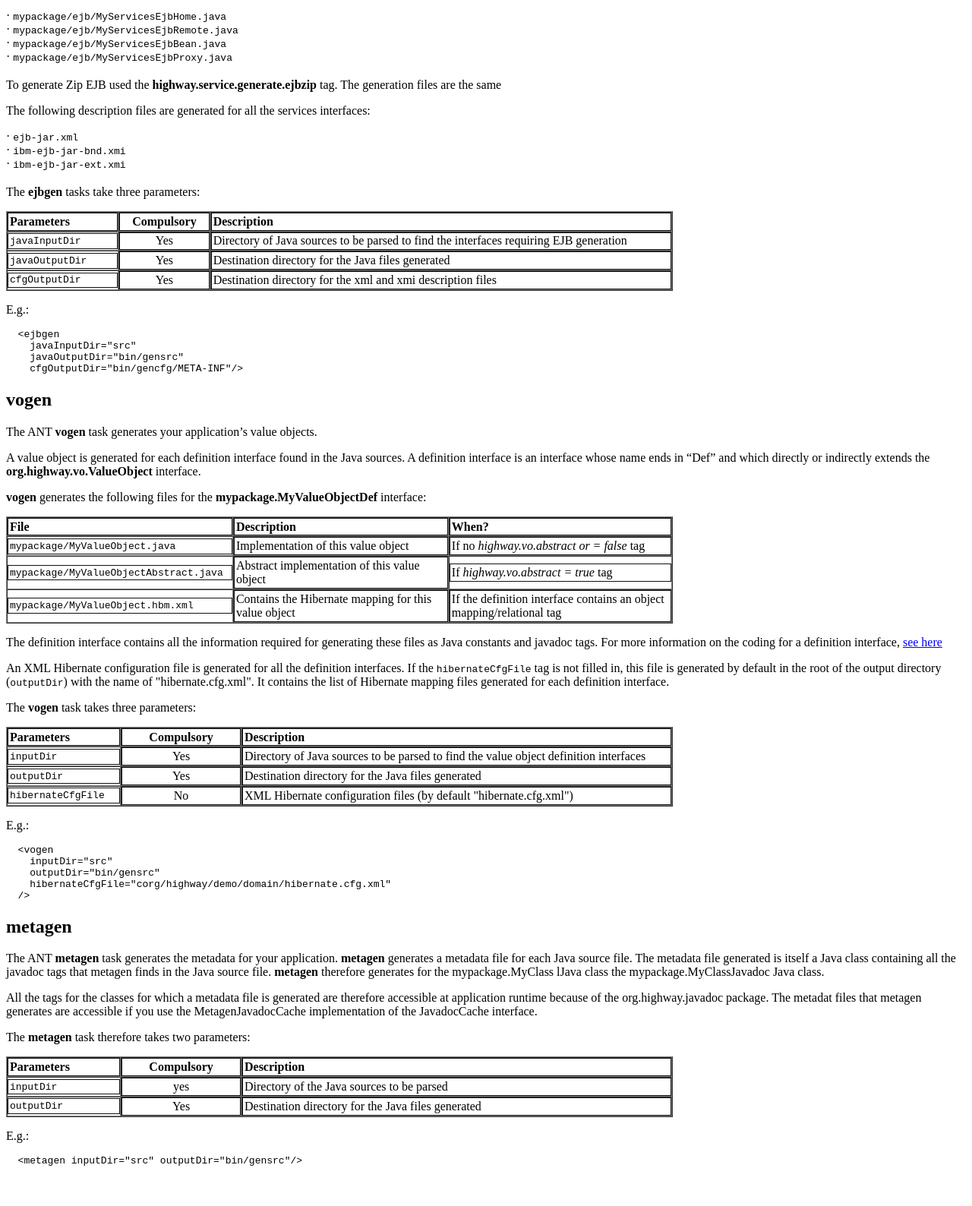
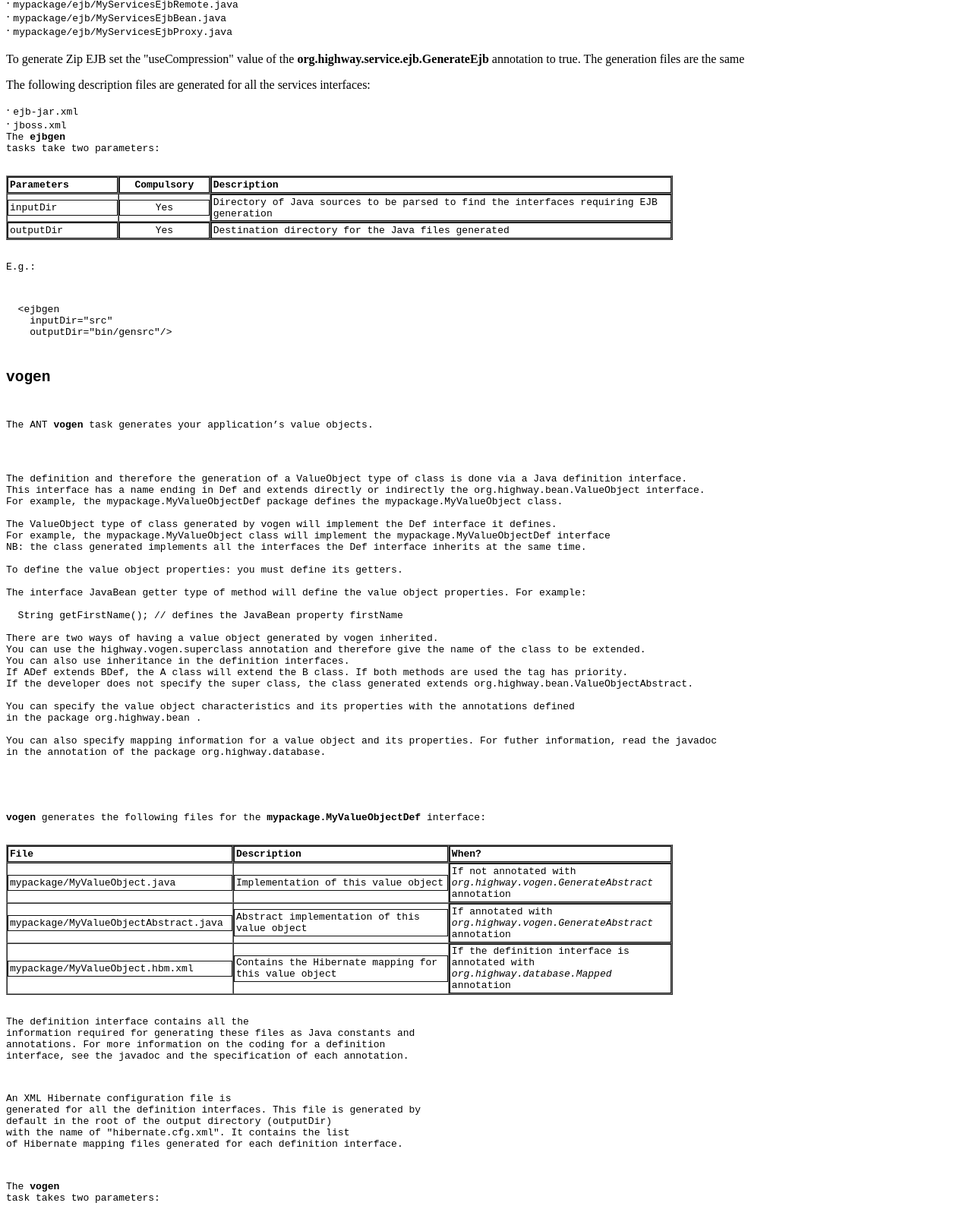
Before and after one commit to BackupTheBerlios/highway-svn, a plain HTML site: page highway/trunk/tools/doc/tools.html in a window 1280 px wide. Shown: the part 495-2083 px from the top of the page at 76% size. Before the commit the page ends 2050 px from the top, so only its background shows below. Drawn offline with Linux system fonts and the light colour scheme.

Commit message:
news html doc : tool.html in tool project (mixed of old tool.html and vo-def.html) delete old doc file in core and tool projects

```diff
--- a/highway/trunk/tools/doc/tools.html
+++ b/highway/trunk/tools/doc/tools.html
@@ -65,8 +65,8 @@
 	</STYLE>
 </HEAD>
 <BODY LANG="en-US" TEXT="#000000" LINK="#0000ff" VLINK="#0000ff" DIR="LTR">
-<H1><STRONG><SPAN LANG="en-GB">Socle Build Tools</SPAN></STRONG></H1>
-<P><STRONG><SPAN LANG="en-GB">socle-j2ee-tools-x.y.z.jar</SPAN>
+<H1><STRONG><SPAN LANG="en-GB">Highway Build Tools</SPAN></STRONG></H1>
+<P><STRONG><SPAN LANG="en-GB">highway-tools-x.y.z.jar</SPAN>
 <SPAN LANG="en-GB">contains three distinct tools. These tools are ANT
 code generation tasks.</SPAN></STRONG></P>
 <P><SPAN LANG="en-GB">1.&nbsp;&nbsp;&nbsp;&nbsp;&nbsp; </SPAN><STRONG><SPAN LANG="en-GB">ejbgen
@@ -74,16 +74,13 @@ code generation tasks.</SPAN></STRONG></P>
 the EJB descriptors required for accessing the services</SPAN></P>
 <P><SPAN LANG="en-GB">2.&nbsp;&nbsp;&nbsp;&nbsp;&nbsp; </SPAN><STRONG><SPAN LANG="en-GB">vogen</SPAN></STRONG>
 <SPAN LANG="en-GB">generates the value objects</SPAN></P>
-<P><SPAN LANG="en-GB">3.&nbsp;&nbsp;&nbsp;&nbsp;&nbsp; </SPAN><STRONG><SPAN LANG="en-GB">metagen</SPAN></STRONG>
-<SPAN LANG="en-GB">generates the classes that contain all the javadoc
-tags for the java sources</SPAN></P>
 <H2 LANG="en-GB">Installation</H2>
-<P><STRONG><SPAN LANG="en-GB">socle-j2ee-tools-x.y.z.jar</SPAN></STRONG>
+<P><STRONG><SPAN LANG="en-GB">highwway-tools-x.y.z.jar</SPAN></STRONG>
 <SPAN LANG="en-GB">had no dependencies; it contains all the
 frameworks it needs. This JAR operates with <B>ANT version 1.6.2</B>
-and <B>jdk 1.4.</B> It must be located in the ANT classpath. If you
+and <B>jdk 1.5.</B> It must be located in the ANT classpath. If you
 use ANT for the commands, you only have to put it in the <B>ant/lib</B>
-directory. If you use ANT in Eclipse or WSAD, you must modify the
+directory. If you use ANT in Eclipse, you must modify the
 preferences and add this JAR to the ANT Home Entries. The JAR
 contains an <B>anttasks.properties</B> file defining the tasks in the
 <B>org.highway</B> package. To define the tasks simply, all
@@ -93,7 +90,7 @@ ejbgen</H2>
 <P><SPAN LANG="en-GB">The ANT <STRONG>ejbgen</STRONG> file generates
 the classes and the EJB descriptors.</SPAN></P>
 <P LANG="en-GB">An EJB is generated for each Java interface
-containing the <B>highway.service.generate.ejb</B> tag and directly or
+containing the <B>org.highway.service.ejb.GenerateEjb</B> annotation and directly or
 indirectly extending the org.highway.service.Service Java
 interface.</P>
 <P LANG="en-GB">The generation of an EJB for the <B>mypackage.MyServices
@@ -103,15 +100,14 @@ interface.</P>
 <SPAN LANG="en-GB"><FONT FACE="Symbol">&middot; </FONT>mypackage/ejb/MyServicesEjbBean.java</SPAN>
 <SPAN LANG="en-GB"><FONT FACE="Symbol">&middot; </FONT>mypackage/ejb/MyServicesEjbProxy.java</SPAN></PRE><P LANG="en-GB">
 
-<P LANG="en-GB">To generate Zip EJB used the <B>highway.service.generate.ejbzip</B> tag. The generation files are the same</p>
+<P LANG="en-GB">To generate Zip EJB set the "useCompression" value of the <B>org.highway.service.ejb.GenerateEjb</B> annotation to true. The generation files are the same</p>
 <p	LANG="en-GB">
 	The following description files are generated for all the services
 interfaces:</P>
 <PRE STYLE="margin-bottom: 0.5cm"><SPAN LANG="en-GB"><FONT FACE="Symbol">&middot; </FONT>ejb-jar.xml</SPAN>
-<SPAN LANG="en-GB"><FONT FACE="Symbol">&middot; </FONT>ibm-ejb-jar-bnd.xmi</SPAN>
-<SPAN LANG="en-GB"><FONT FACE="Symbol">&middot; </FONT>ibm-ejb-jar-ext.xmi</SPAN></PRE><P>
+<SPAN LANG="en-GB"><FONT FACE="Symbol">&middot; </FONT>jboss.xml</SPAN>
 <A NAME="AutoNumber1"></A><SPAN LANG="en-GB">The <STRONG>ejbgen</STRONG>
-tasks take three parameters:</SPAN></P>
+tasks take two parameters:</SPAN></P>
 <TABLE WIDTH=878 BORDER=1 CELLPADDING=0 CELLSPACING=0>
 	<COL WIDTH=144>
 	<COL WIDTH=118>
@@ -132,7 +128,7 @@ tasks take three parameters:</SPAN></P>
 	</TR>
 	<TR>
 		<TD WIDTH=144>
-			<PRE LANG="en-GB" STYLE="border: 1.00pt solid #111111; padding: 0.05cm">javaInputDir</PRE>
+			<PRE LANG="en-GB" STYLE="border: 1.00pt solid #111111; padding: 0.05cm">inputDir</PRE>
 		</TD>
 		<TD WIDTH=118>
 			<P LANG="en-GB" ALIGN=CENTER STYLE="border: 1.00pt solid #111111; padding: 0.05cm">
@@ -146,7 +142,7 @@ tasks take three parameters:</SPAN></P>
 	</TR>
 	<TR>
 		<TD WIDTH=144>
-			<PRE LANG="en-GB" STYLE="border: 1.00pt solid #111111; padding: 0.05cm">javaOutputDir</PRE>
+			<PRE LANG="en-GB" STYLE="border: 1.00pt solid #111111; padding: 0.05cm">outputDir</PRE>
 		</TD>
 		<TD WIDTH=118>
 			<P LANG="en-GB" ALIGN=CENTER STYLE="border: 1.00pt solid #111111; padding: 0.05cm">
@@ -157,36 +153,43 @@ tasks take three parameters:</SPAN></P>
 			Destination directory for the Java files generated</P>
 		</TD>
 	</TR>
-	<TR>
-		<TD WIDTH=144>
-			<PRE LANG="en-GB" STYLE="border: 1.00pt solid #111111; padding: 0.05cm">cfgOutputDir</PRE>
-		</TD>
-		<TD WIDTH=118>
-			<P LANG="en-GB" ALIGN=CENTER STYLE="border: 1.00pt solid #111111; padding: 0.05cm">
-			Yes</P>
-		</TD>
-		<TD WIDTH=602>
-			<P LANG="en-GB" STYLE="border: 1.00pt solid #111111; padding: 0.05cm">
-			Destination directory for the xml and xmi description files</P>
-		</TD>
-	</TR>
 </TABLE>
 <P LANG="en-GB">E.g.:</P>
 <PRE STYLE="margin-bottom: 0.5cm">&nbsp; <SPAN LANG="en-GB">&lt;ejbgen</SPAN>
-&nbsp;&nbsp;&nbsp; <SPAN LANG="en-GB">javaInputDir=&quot;src&quot;</SPAN>
-&nbsp;&nbsp;&nbsp; <SPAN LANG="en-GB">javaOutputDir=&quot;bin/gensrc&quot;</SPAN>
-&nbsp;&nbsp;&nbsp; <SPAN LANG="en-GB">cfgOutputDir=&quot;bin/gencfg/META-INF&quot;/&gt;</SPAN></PRE><H2 LANG="en-GB">
+&nbsp;&nbsp;&nbsp; <SPAN LANG="en-GB">inputDir=&quot;src&quot;</SPAN>
+&nbsp;&nbsp;&nbsp; <SPAN LANG="en-GB">outputDir=&quot;bin/gensrc&quot;/&gt;</SPAN></PRE><H2 LANG="en-GB">
 vogen</H2>
-<P LANG="en-GB">The ANT <B>vogen</B> task generates your
-application&rsquo;s value objects.</P>
-<P LANG="en-GB">A value object is generated for each definition
-interface found in the Java sources. A definition interface is an
-interface whose name ends in &ldquo;Def&rdquo; and which directly or
-indirectly extends the <B>org.highway.vo.ValueObject</B>
-interface.</P>
-<P><B><SPAN LANG="en-GB">vogen</SPAN></B> <SPAN LANG="en-GB">generates
-the following files for the <B>mypackage.MyValueObjectDef</B>
-interface:</SPAN></P>
+<P LANG="en-GB">The ANT <B>vogen</B> task generates your application&rsquo;s value objects.</P>
+<P LANG="en-GB"><SPAN LANG="en-GB">
+The definition and therefore the generation of a ValueObject type of class is done via a Java definition interface.
+This interface has a name ending in Def and extends directly or indirectly the org.highway.bean.ValueObject interface.
+For example, the mypackage.MyValueObjectDef package defines the mypackage.MyValueObject class.
+
+The ValueObject type of class generated by vogen will implement the Def interface it defines.
+For example, the mypackage.MyValueObject class will implement the mypackage.MyValueObjectDef interface
+NB: the class generated implements all the interfaces the Def interface inherits at the same time.
+
+To define the value object properties: you must define its getters.
+
+The interface JavaBean getter type of method will define the value object properties. For example:
+
+  String getFirstName(); // defines the JavaBean property firstName
+
+There are two ways of having a value object generated by vogen inherited.
+You can use the highway.vogen.superclass annotation and therefore give the name of the class to be extended.
+You can also use inheritance in the definition interfaces.
+If ADef extends BDef, the A class will extend the B class. If both methods are used the tag has priority.
+If the developer does not specify the super class, the class generated extends org.highway.bean.ValueObjectAbstract.
+
+You can specify the value object characteristics and its properties with the annotations defined
+in the package org.highway.bean .
+
+You can also specify mapping information for a value object and its properties. For futher information, read the javadoc
+in the annotation of the package org.highway.database.
+
+</SPAN>
+</P>
+<P><B><SPAN LANG="en-GB">vogen</SPAN></B> <SPAN LANG="en-GB">generates the following files for the <B>mypackage.MyValueObjectDef</B> interface:</SPAN></P>
 <TABLE WIDTH=878 BORDER=1 CELLPADDING=0 CELLSPACING=0>
 	<COL WIDTH=294>
 	<COL WIDTH=280>
@@ -215,7 +218,7 @@ interface:</SPAN></P>
 		</TD>
 		<TD WIDTH=290>
 			<P LANG="en-GB" STYLE="border: 1.00pt solid #111111; padding: 0.05cm">
-			If no <I>highway.vo.abstract or = false</I> tag</P>
+			If not annotated with <I>org.highway.vogen.GenerateAbstract </I> annotation</P>
 		</TD>
 	</TR>
 	<TR>
@@ -228,7 +231,7 @@ interface:</SPAN></P>
 		</TD>
 		<TD WIDTH=290>
 			<P LANG="en-GB" STYLE="border: 1.00pt solid #111111; padding: 0.05cm">
-			If <I>highway.vo.abstract = true </I>tag</P>
+			If annotated with <I>org.highway.vogen.GenerateAbstract </I> annotation</P>
 		</TD>
 	</TR>
 	<TR>
@@ -241,23 +244,21 @@ interface:</SPAN></P>
 		</TD>
 		<TD WIDTH=290>
 			<P LANG="en-GB" STYLE="border: 1.00pt solid #111111; padding: 0.05cm">
-			If the definition interface contains an object mapping/relational
-			tag</P>
+			If the definition interface is annotated with <I>org.highway.database.Mapped</I> annotation</P>
 		</TD>
 	</TR>
 </TABLE>
 <P><SPAN LANG="en-GB">The definition interface contains all the
 information required for generating these files as Java constants and
-javadoc tags. For more information on the coding for a definition
-interface, <A HREF="vo-def.html">see here</A></SPAN></P>
+annotations. For more information on the coding for a definition
+interface, see the javadoc and the specification of each annotation.</SPAN></P>
 <P><SPAN LANG="en-GB">An XML Hibernate configuration file is
-generated for all the definition interfaces. If the <FONT SIZE=2><FONT FACE="Courier New">hibernateCfgFile</FONT></FONT></SPAN>
-<SPAN LANG="en-GB">tag is not filled in, this file is generated by
+generated for all the definition interfaces. This file is generated by
 default in the root of the output directory (<FONT SIZE=2><FONT FACE="Courier New">outputDir</FONT></FONT>)
 with the name of &quot;hibernate.cfg.xml&quot;. It contains the list
 of Hibernate mapping files generated for each definition interface.</SPAN></P>
 <P><A NAME="AutoNumber11"></A><SPAN LANG="en-GB">The <B>vo<STRONG>gen</STRONG></B>
-task takes three parameters:</SPAN></P>
+task takes two parameters:</SPAN></P>
 <TABLE WIDTH=878 BORDER=1 CELLPADDING=0 CELLSPACING=0>
 	<COL WIDTH=147>
 	<COL WIDTH=156>
@@ -303,87 +304,11 @@ task takes three parameters:</SPAN></P>
 			Destination directory for the Java files generated</P>
 		</TD>
 	</TR>
-	<TR>
-		<TD WIDTH=147>
-			<PRE LANG="en-GB" STYLE="border: 1.00pt solid #111111; padding: 0.05cm">hibernateCfgFile</PRE>
-		</TD>
-		<TD WIDTH=156>
-			<P LANG="en-GB" ALIGN=CENTER STYLE="border: 1.00pt solid #111111; padding: 0.05cm">
-			No</P>
-		</TD>
-		<TD WIDTH=561>
-			<P LANG="en-GB" STYLE="border: 1.00pt solid #111111; padding: 0.05cm">
-			XML Hibernate configuration files (by default &quot;hibernate.cfg.xml&quot;)</P>
-		</TD>
-	</TR>
 </TABLE>
 <P LANG="en-GB">E.g.:</P>
 <PRE STYLE="margin-bottom: 0.5cm">&nbsp; <SPAN LANG="en-GB">&lt;vogen</SPAN>
 &nbsp;&nbsp;&nbsp; <SPAN LANG="en-GB">inputDir=&quot;src&quot;</SPAN>
 &nbsp;&nbsp;&nbsp; <SPAN LANG="en-GB">outputDir=&quot;bin/gensrc&quot;</SPAN>
-&nbsp;&nbsp;&nbsp; <SPAN LANG="en-GB">hibernateCfgFile=&quot;corg/highway/demo/domain/hibernate.cfg.xml&quot;</SPAN>
-&nbsp; <SPAN LANG="en-GB">/&gt;</SPAN></PRE><H2 LANG="en-GB">
-metagen</H2>
-<P LANG="en-GB">The ANT <B>metagen</B> task generates the metadata
-for your application. <B>metagen</B> generates a metadata file for
-each Java source file. The metadata file generated is itself a Java
-class containing all the javadoc tags that metagen finds in the Java
-source file. <B>metagen</B> therefore generates for the
-mypackage.MyClass lJava class the mypackage.MyClassJavadoc Java
-class.</P>
-<P LANG="en-GB">All the tags for the classes for which a metadata
-file is generated are therefore accessible at application runtime
-because of the org.highway.javadoc package. The metadat files
-that metagen generates are accessible if you use the
-MetagenJavadocCache implementation of the JavadocCache interface.</P>
-<P><A NAME="AutoNumber111"></A><SPAN LANG="en-GB">The <B>meta<STRONG>gen</STRONG></B>
-task therefore takes two parameters:</SPAN></P>
-<TABLE WIDTH=878 BORDER=1 CELLPADDING=0 CELLSPACING=0>
-	<COL WIDTH=147>
-	<COL WIDTH=156>
-	<COL WIDTH=561>
-	<TR>
-		<TD WIDTH=147>
-			<P LANG="en-GB" STYLE="border: 1.00pt solid #111111; padding: 0.05cm">
-			<B>Parameters</B></P>
-		</TD>
-		<TD WIDTH=156>
-			<P LANG="en-GB" ALIGN=CENTER STYLE="border: 1.00pt solid #111111; padding: 0.05cm">
-			<B>Compulsory</B></P>
-		</TD>
-		<TD WIDTH=561>
-			<P LANG="en-GB" STYLE="border: 1.00pt solid #111111; padding: 0.05cm">
-			<B>Description</B></P>
-		</TD>
-	</TR>
-	<TR>
-		<TD WIDTH=147>
-			<PRE LANG="en-GB" STYLE="border: 1.00pt solid #111111; padding: 0.05cm">inputDir</PRE>
-		</TD>
-		<TD WIDTH=156>
-			<P LANG="en-GB" ALIGN=CENTER STYLE="border: 1.00pt solid #111111; padding: 0.05cm">
-			yes</P>
-		</TD>
-		<TD WIDTH=561>
-			<P LANG="en-GB" STYLE="border: 1.00pt solid #111111; padding: 0.05cm">
-			Directory of the Java sources to be parsed</P>
-		</TD>
-	</TR>
-	<TR>
-		<TD WIDTH=147>
-			<PRE LANG="en-GB" STYLE="border: 1.00pt solid #111111; padding: 0.05cm">outputDir</PRE>
-		</TD>
-		<TD WIDTH=156>
-			<P LANG="en-GB" ALIGN=CENTER STYLE="border: 1.00pt solid #111111; padding: 0.05cm">
-			Yes</P>
-		</TD>
-		<TD WIDTH=561>
-			<P LANG="en-GB" STYLE="border: 1.00pt solid #111111; padding: 0.05cm">
-			Destination directory for the Java files generated</P>
-		</TD>
-	</TR>
-</TABLE>
-<P LANG="en-GB">E.g.:</P>
-<PRE STYLE="margin-top: 0.2cm; margin-bottom: 0.5cm">&nbsp; <SPAN LANG="en-GB">&lt;metagen inputDir=&quot;src&quot; outputDir=&quot;bin/gensrc&quot;/&gt;</SPAN></PRE>
+&nbsp; <SPAN LANG="en-GB">/&gt;</SPAN></PRE>
 </BODY>
 </HTML>
```
Also changed, not shown: highway/trunk/tools/doc/changes.html (deleted, +0 -106 lines).
